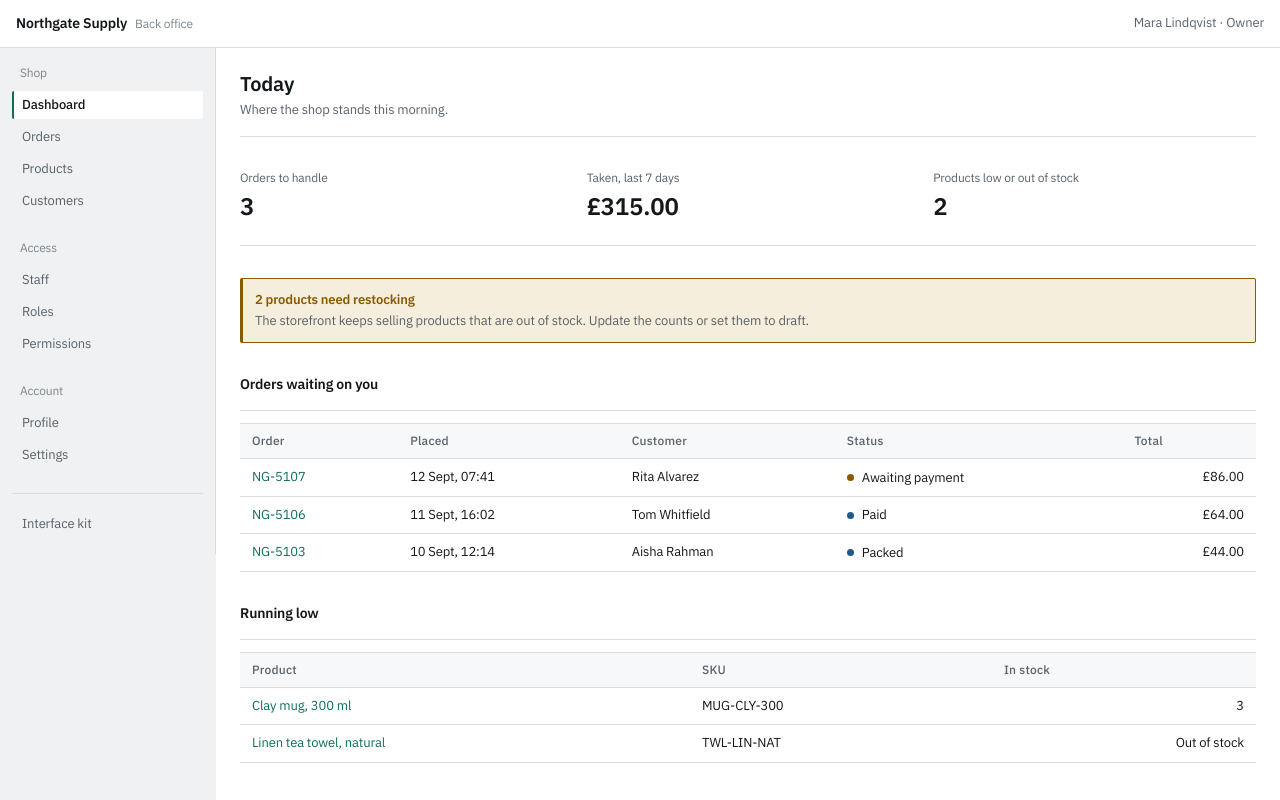
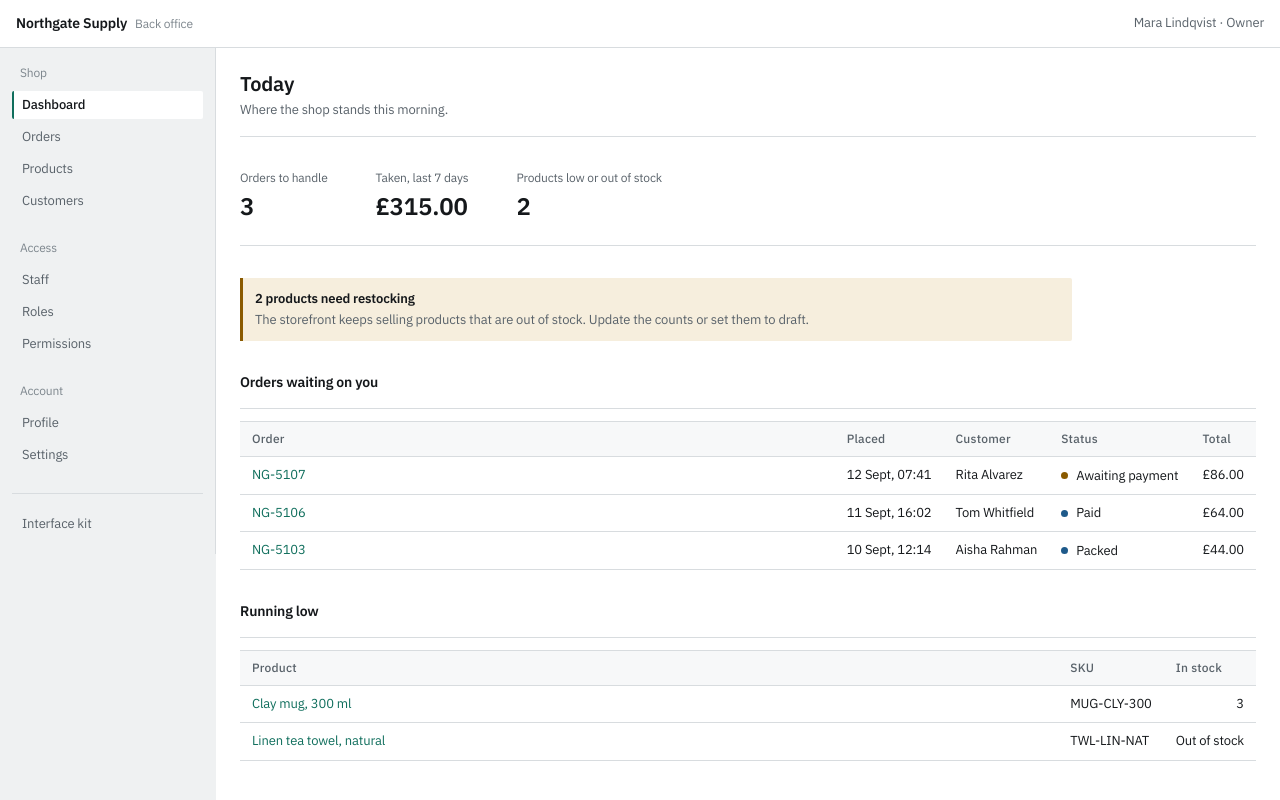
Before and after one commit to loloDawit/go-admin, a React (Vite) app in the folder apps/web/: page / in a window 1280 px wide. Built offline with nearby package versions, Linux system fonts and the light colour scheme.

Commit message:
feat(web): screens, mock seam and Playwright rendering pass

```diff
--- a/apps/web/src/api/useResource.ts
+++ b/apps/web/src/api/useResource.ts
@@ -37,7 +37,6 @@ export function useResource<T>(load: () => Promise<T>, deps: unknown[]): Resourc
     return () => {
       active = false
     }
-    // eslint-disable-next-line react-hooks/exhaustive-deps
   }, [attempt, ...deps])
 
   return { ...state, reload: () => setAttempt((value) => value + 1) }
--- a/apps/web/src/routes/Dashboard.module.css
+++ b/apps/web/src/routes/Dashboard.module.css
@@ -1,7 +1,7 @@
 .figures {
-  display: grid;
-  grid-template-columns: repeat(auto-fit, minmax(11rem, 1fr));
-  gap: var(--space-5);
+  display: flex;
+  flex-wrap: wrap;
+  gap: var(--space-5) var(--space-7);
   margin: 0;
   padding-bottom: var(--space-5);
   border-bottom: 1px solid var(--color-border);
--- a/apps/web/src/routes/OrderDetail.module.css
+++ b/apps/web/src/routes/OrderDetail.module.css
@@ -1,4 +1,5 @@
 .timeline {
+  max-width: 60rem;
   list-style: none;
   margin: 0;
   padding: 0;
--- a/apps/web/src/routes/Problem.tsx
+++ b/apps/web/src/routes/Problem.tsx
@@ -1,40 +1,41 @@
 import { Link } from 'react-router-dom'
-import { PageStack, StateBlock } from '../ui'
+import { PageHeader, PageStack } from '../ui'
 
-export function NotFound() {
+function Problem({ title, description }: { title: string; description: string }) {
   return (
     <PageStack>
-      <StateBlock
-        title="That page does not exist"
-        description="The link may be out of date. Everything else is still where you left it."
-        action={<Link to="/">Back to the dashboard</Link>}
+      <PageHeader
+        title={title}
+        description={description}
+        actions={<Link to="/">Back to the dashboard</Link>}
       />
     </PageStack>
   )
 }
 
+export function NotFound() {
+  return (
+    <Problem
+      title="That page does not exist"
+      description="The link may be out of date. Everything else is still where you left it."
+    />
+  )
+}
+
 export function Forbidden() {
   return (
-    <PageStack>
-      <StateBlock
-        tone="error"
-        title="You do not have access to this"
-        description="Your role does not include this permission. An owner can change that on the Roles screen."
-        action={<Link to="/">Back to the dashboard</Link>}
-      />
-    </PageStack>
+    <Problem
+      title="You do not have access to this"
+      description="Your role does not include this permission. An owner can grant it on the Roles screen."
+    />
   )
 }
 
 export function ServerError() {
   return (
-    <PageStack>
-      <StateBlock
-        tone="error"
-        title="Something went wrong on our side"
-        description="The request did not complete. Nothing was changed. Try again in a moment."
-        action={<Link to="/">Back to the dashboard</Link>}
-      />
-    </PageStack>
+    <Problem
+      title="Something went wrong on our side"
+      description="The request did not complete and nothing was changed. Try again in a moment."
+    />
   )
 }
--- a/apps/web/src/ui/Alert.module.css
+++ b/apps/web/src/ui/Alert.module.css
@@ -3,15 +3,16 @@
   flex-direction: column;
   gap: var(--space-1);
   padding: var(--space-3);
-  border: 1px solid;
-  border-left-width: 3px;
-  border-radius: var(--radius-sm);
+  border-left: 3px solid;
+  border-radius: 0 var(--radius-sm) var(--radius-sm) 0;
   font-size: var(--text-md);
+  max-width: 52rem;
 }
 
 .title {
   font-weight: var(--weight-semibold);
   line-height: var(--leading-snug);
+  color: var(--color-text);
 }
 
 .body {
--- a/apps/web/src/ui/DataTable.module.css
+++ b/apps/web/src/ui/DataTable.module.css
@@ -26,7 +26,12 @@
 .table td {
   padding: var(--space-2) var(--space-3);
   border-bottom: 1px solid var(--color-border);
-  vertical-align: top;
+  white-space: nowrap;
+}
+
+.table th:first-child,
+.table td:first-child {
+  width: 100%;
 }
 
 .table tbody tr:last-child td {
@@ -48,6 +53,7 @@
 
 .skeleton {
   display: block;
+  max-width: 11rem;
   height: 0.75rem;
   border-radius: var(--radius-sm);
   background: linear-gradient(
```
Also changed, not shown: 2 other files (tests, documents, lock files or other folders).
